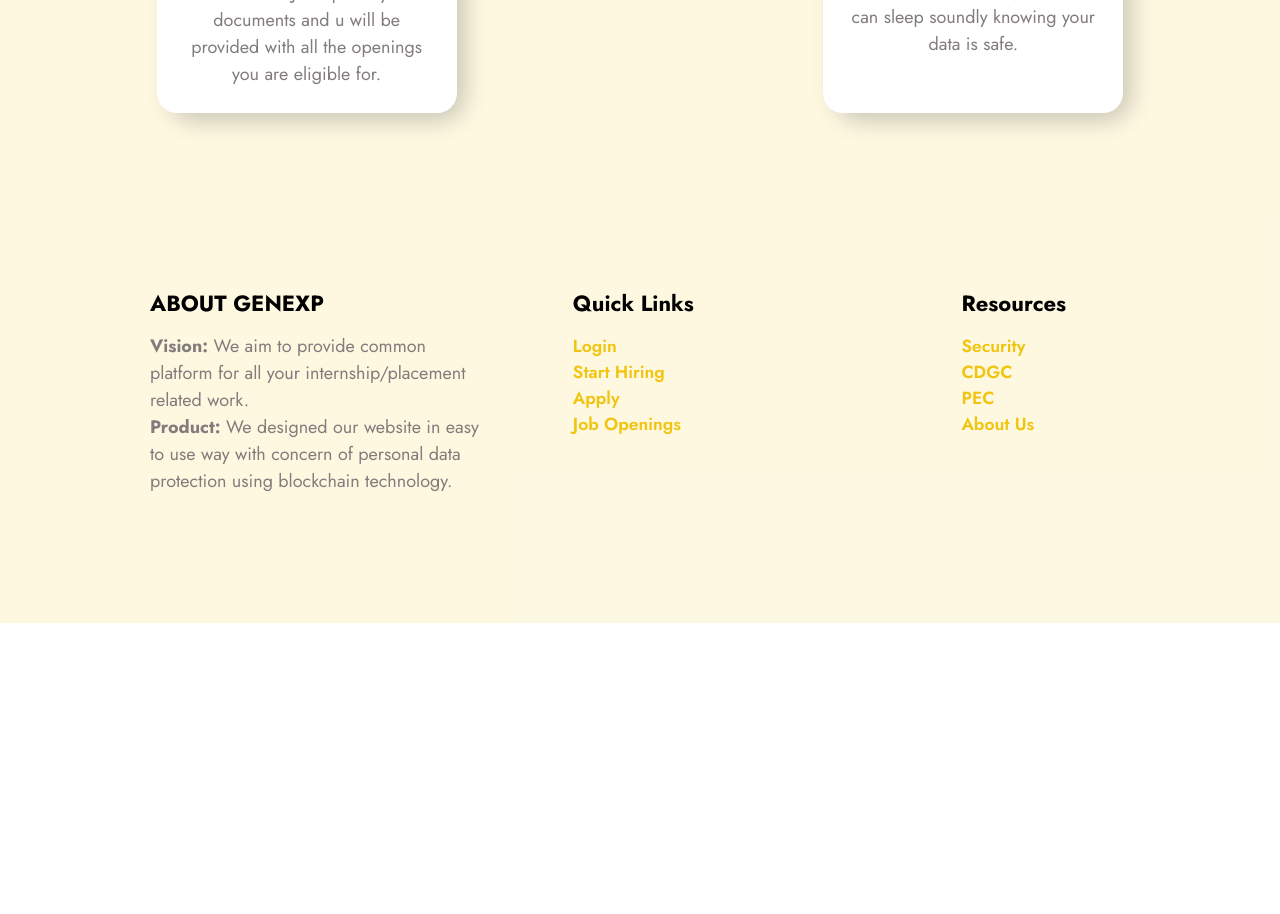
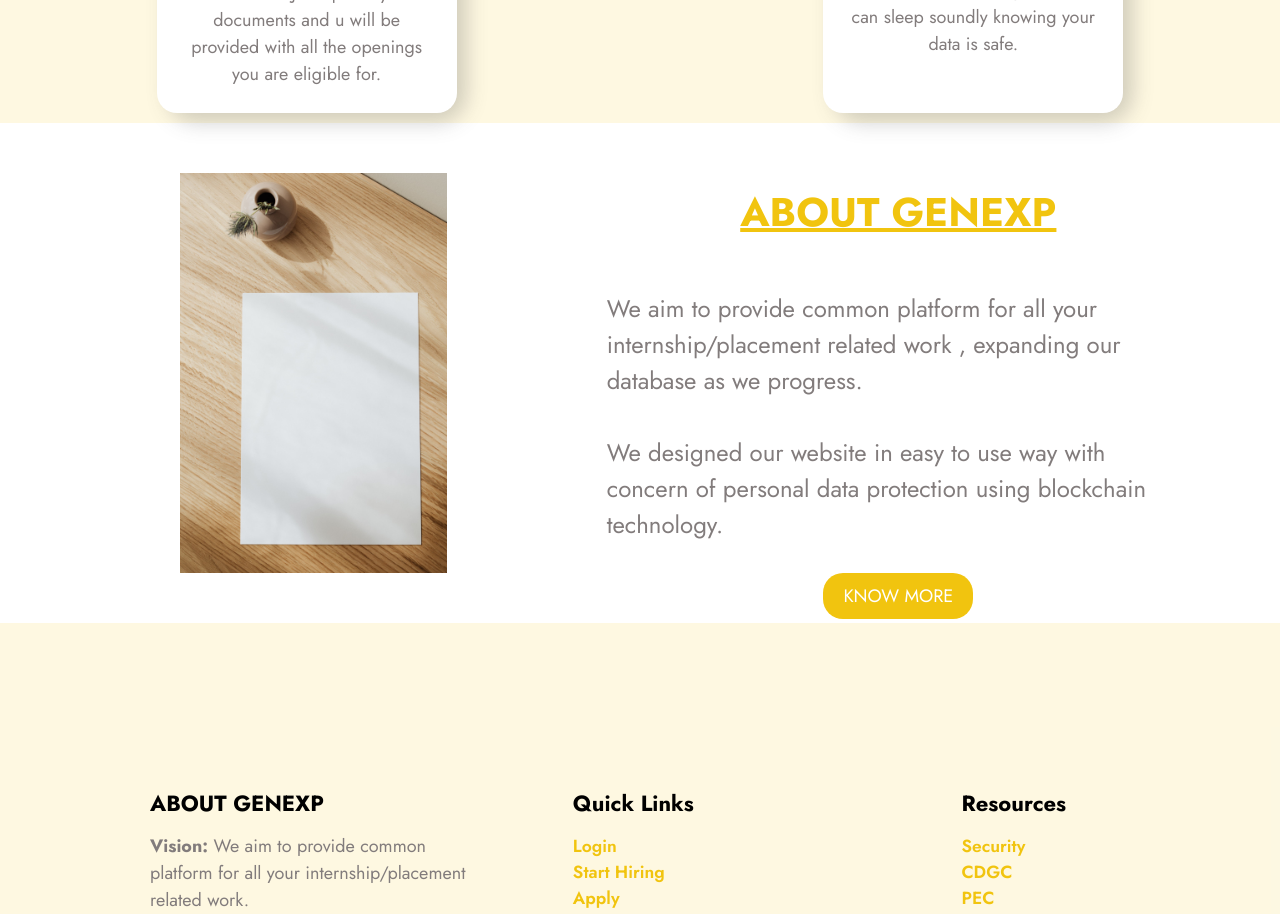
Before and after one commit to ktarun1419/genexp, a React (Create React App) app: page / in a window 1280 px wide. Shown: the part 1560-2474 px from the top of the page. Before the commit the page ends 2183 px from the top, so only its background shows below. Built offline with nearby package versions, Linux system fonts and the light colour scheme.

Commit message:
Added about section in home page

```diff
--- a/src/components/Home.css
+++ b/src/components/Home.css
@@ -132,3 +132,49 @@ color: #827C7C;
     line-height: 3rem;
     padding-bottom: 10px;
 }
+
+.about-home{
+    height: 500px;
+    display: flex;
+}
+
+.about-image{
+    height:450px;
+    margin-left: 180px;
+    padding-top: 50px;
+
+}
+
+.about-content-container{
+    width: 100%;
+    margin: 60px;
+    padding-left: 100px;
+    padding-right: 30px;
+    text-align: center;
+}
+.about-content-container h1{
+    font-size: 25px;
+    text-align: center;
+    font-size: 40px;
+    color:#F1C40F;
+}
+.about-content-container p{
+    padding-top: 50px;
+    text-align: left;
+    font-size: 24px;
+}
+.about-content-container button{
+    background-color: var(--button-background);
+    color: #fff;
+    padding: 5px;
+    font-size: 18px;
+    padding-left: 20px;
+    padding-right: 20px;
+    margin-top: 30px;
+
+
+}
+
+.about-content-container button:hover {
+    background: #1b3d68;
+}
--- a/src/components/Home.js
+++ b/src/components/Home.js
@@ -62,6 +62,18 @@ export default function Home(props) {
                 </div>
 
             </section>
+            <section className='about-home'>
+                <div className='about-image-container'>
+                    <img className = 'about-image' src="images/aboutUs.jpg" alt="" />
+                </div>
+                <div className='about-content-container'>
+                    <h1><u>ABOUT GENEXP</u></h1>
+                    <p>
+                    We aim to provide common platform for all your internship/placement related work , expanding our database as we progress.<br/><br/>We designed our website in easy to use way with concern of personal data protection using blockchain technology.
+                    </p>
+                    <Link to={"/"}><button>KNOW MORE</button></Link>
+                </div>
+            </section>
         </>
     )
 }
```
